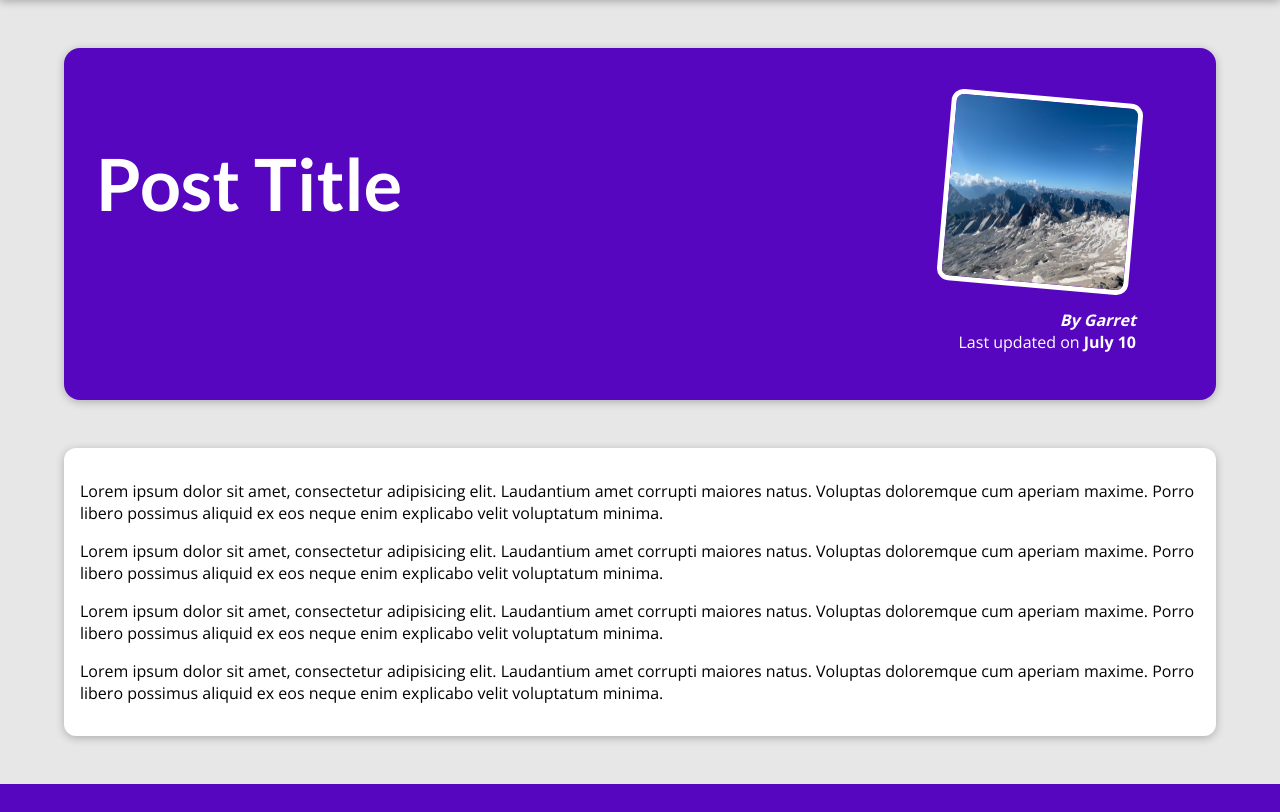
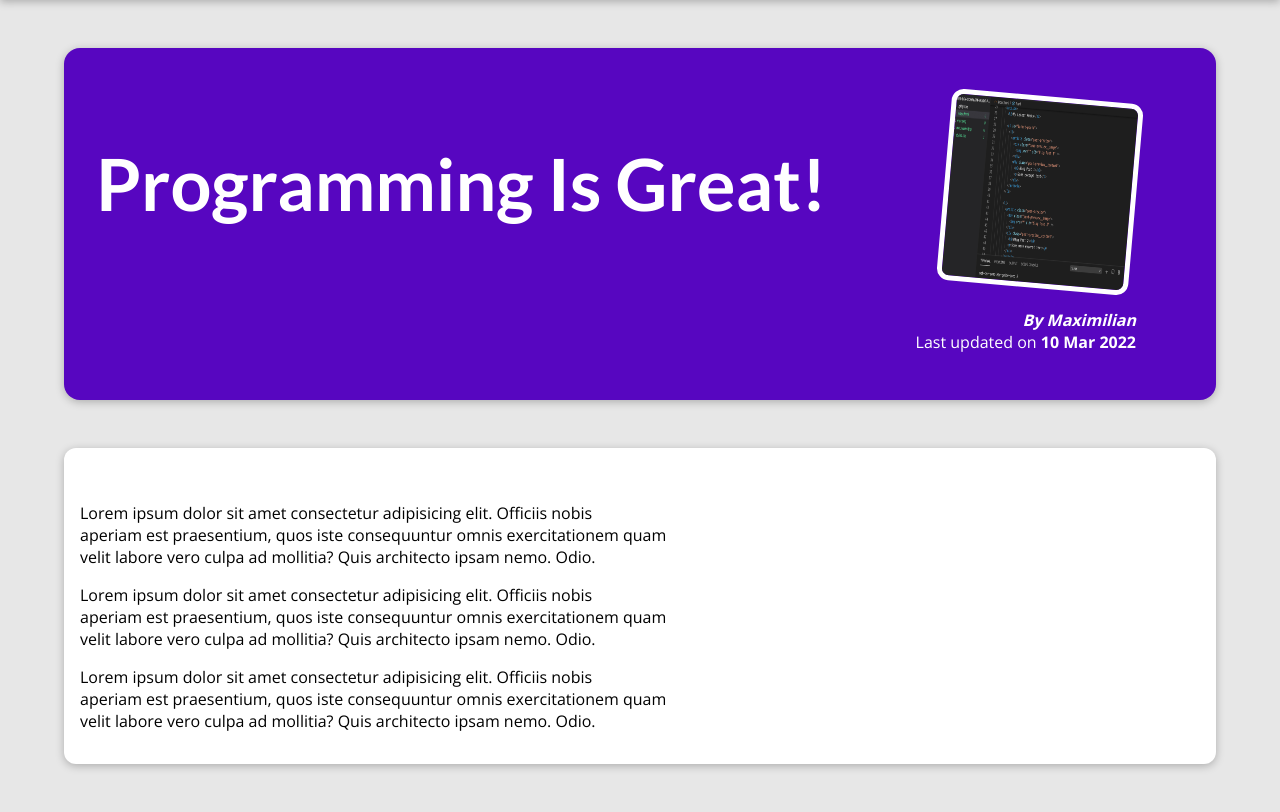
Before and after one commit to glw/learning-django, a Django app: page /posts/programming-is-fun in a window 1280 px wide. Shown: the part 80-892 px from the top of the page. Before the commit the page ends 864 px from the top, so only its background shows below. Run offline with Django 3.2, Linux system fonts and the light colour scheme.

Commit message:
adding a single post page

```diff
--- a/mysite/blog/templates/blog/post-detail.html
+++ b/mysite/blog/templates/blog/post-detail.html
@@ -1,7 +1,7 @@
 {% extends 'base.html' %}
 {% load static %}
 
-{% block title %} This Post Title {% endblock title %}
+{% block title %} {{ post.title }} {% endblock title %}
 
 {% block css_files %}
 <link rel="stylesheet" href="{% static 'blog/post-detail.css' %}">
@@ -9,28 +9,17 @@
 
 {% block content %}
     <section id="summary">
-        <h2>Post Title</h2>
+        <h2>{{ post.title }}</h2>
             <article>
-                <img src="{% static 'blog/images/mountains.jpg' %}" alt="Post Title" />
-                <address>By Garret</address>
+                <img src="{% static 'blog/images/'|add:post.image %}" alt="{{ post.title }}" />
+                <address>By {{ post.author }}</address>
                 <div>
-                    Last updated on <time>July 10</time>
+                    Last updated on <time>{{ post.date|date:"d M Y" }}</time>
                 </div>
             </article>
     </section>
 
     <main>
-    <p>
-    Lorem ipsum dolor sit amet, consectetur adipisicing elit. Laudantium amet corrupti maiores natus. Voluptas doloremque cum aperiam maxime. Porro libero possimus aliquid ex eos neque enim explicabo velit voluptatum minima.
-    </p>
-    <p>
-    Lorem ipsum dolor sit amet, consectetur adipisicing elit. Laudantium amet corrupti maiores natus. Voluptas doloremque cum aperiam maxime. Porro libero possimus aliquid ex eos neque enim explicabo velit voluptatum minima.
-    </p>
-    <p>
-    Lorem ipsum dolor sit amet, consectetur adipisicing elit. Laudantium amet corrupti maiores natus. Voluptas doloremque cum aperiam maxime. Porro libero possimus aliquid ex eos neque enim explicabo velit voluptatum minima.
-    </p>
-    <p>
-    Lorem ipsum dolor sit amet, consectetur adipisicing elit. Laudantium amet corrupti maiores natus. Voluptas doloremque cum aperiam maxime. Porro libero possimus aliquid ex eos neque enim explicabo velit voluptatum minima.
-    </p>
+        {{ post.content|linebreaks }}
     </main>
 {% endblock content %}
--- a/mysite/blog/views.py
+++ b/mysite/blog/views.py
@@ -1,3 +1,4 @@
+from xml.dom.minidom import Identified
 from django.http import request
 from django.shortcuts import render
 from datetime import date
@@ -83,7 +84,12 @@ def start_page(request):
     })
 
 def posts(request):
-    return render(request, "blog/all-posts.html")
+    return render(request, "blog/all-posts.html", {
+    "all_posts": all_posts
+    })
 
 def post_detail(request, slug):
-    return render(request, "blog/post-detail.html")
+    identified_post = next(post for post in all_posts if post['slug'] == slug)
+    return render(request, "blog/post-detail.html", {
+        "post": identified_post
+    })
```
Also changed, not shown: mysite/blog/templates/blog/all-posts.html (+3 -9 lines).
